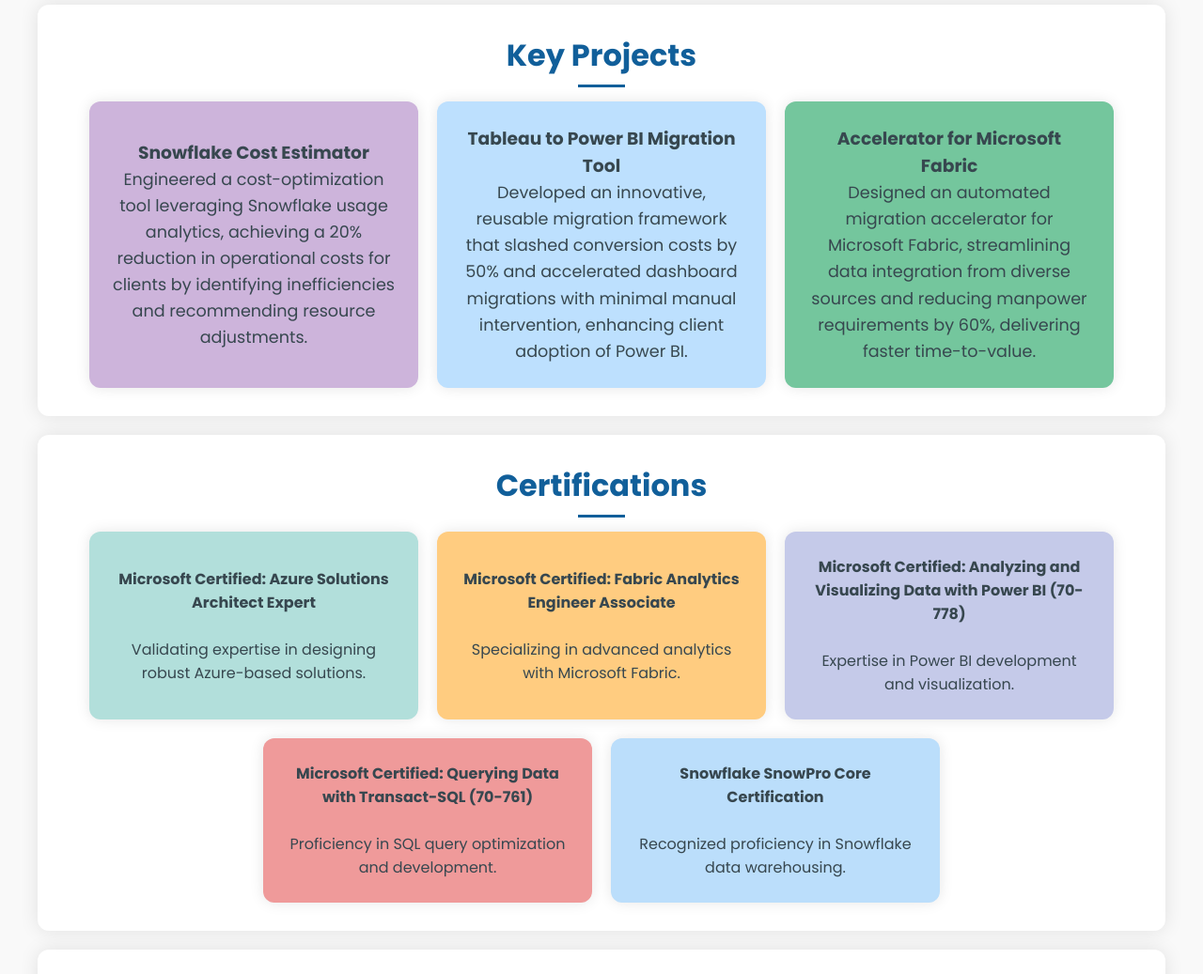
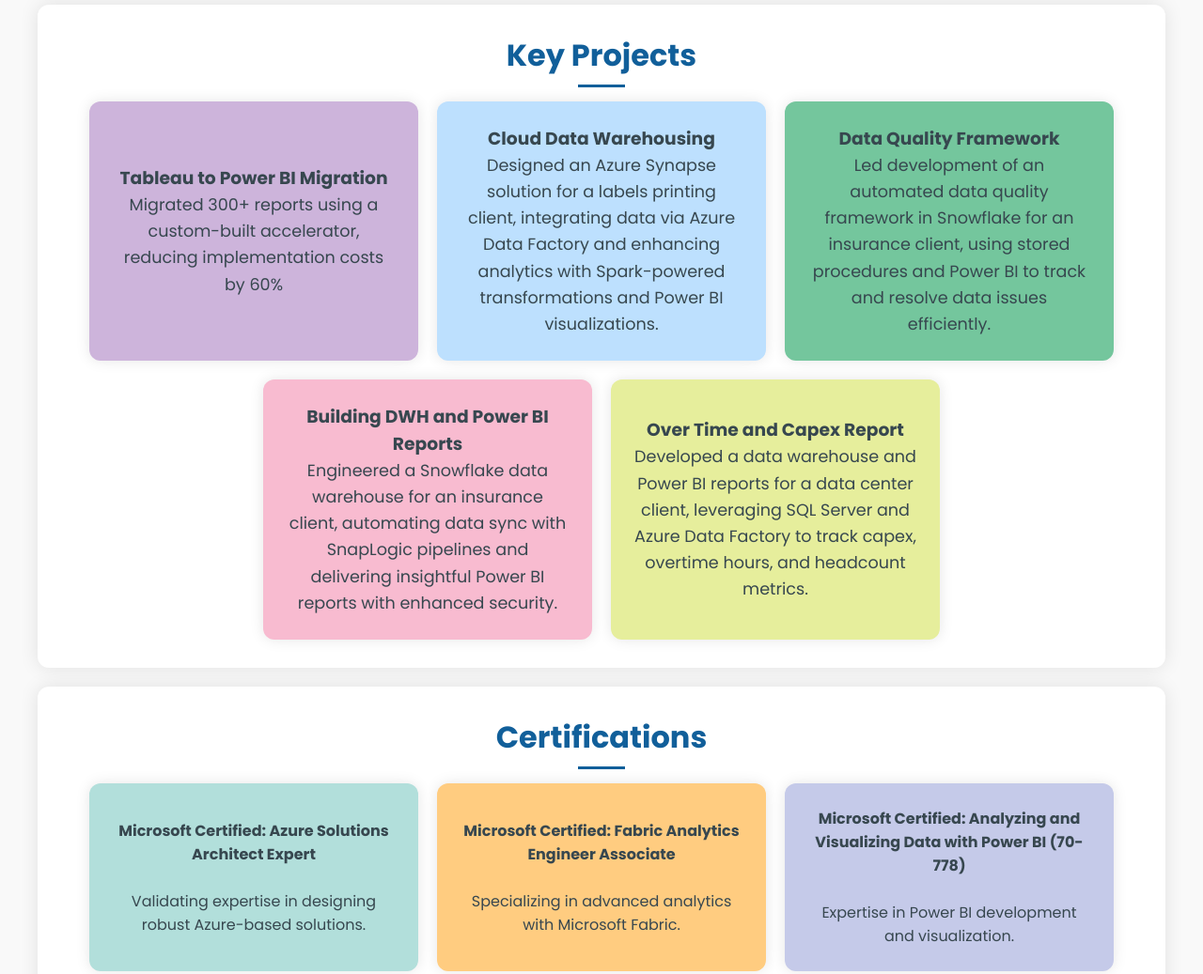
Before and after one commit to maddipatikiran/maddipatikiran.github.io, a plain HTML site: page index.html in a window 1280 px wide. Shown: the part 1280-2317 px from the top of the page at 94% size. Drawn offline with Linux system fonts and the light colour scheme.

Commit message:
Add files via upload

```diff
--- a/index.html
+++ b/index.html
@@ -12,7 +12,7 @@
   background-color: #f9f9f9;
   text-align: center;
   position: relative;
-  overflow-x: hidden; /* Prevent horizontal scroll on small screens */
+  overflow-x: hidden;
 }
 
 header {
@@ -32,7 +32,6 @@
   to { opacity: 1; transform: scale(1) rotate(0deg); }
 }
 
-/* Enhanced Pie Chart Animation */
 .pie-chart-container {
   position: absolute;
   top: 50%;
@@ -106,13 +105,13 @@
   color: #d0f400;
   position: relative;
   z-index: 2;
-  animation: textGlow 2s infinite alternate;
+  animation: textGlow 0s infinite alternate;
 }
 
 header p {
   position: relative;
   z-index: 2;
-  animation: slideUp 1.5s ease forwards 0.5s;
+  animation: slideUp 0s ease forwards 0s;
   opacity: 0;
 }
 
@@ -235,7 +234,6 @@
   box-shadow: 0 10px 20px rgba(0,0,0,0.2);
 }
 
-/* Skills Section Colors */
 .skills .card:nth-child(1) { background: #bbdefb; }
 .skills .card:nth-child(2) { background: #e1bee7; }
 .skills .card:nth-child(3) { background: #c8e6c9; }
@@ -245,19 +243,18 @@
 .skills .card:nth-child(7) { background: #b2dfdb; }
 .skills .card:nth-child(8) { background: #ffcc80; }
 
-/* Projects Section Colors */
 .projects .card:nth-child(1) { background: #cdb4db; }
 .projects .card:nth-child(2) { background: #bde0fe; }
 .projects .card:nth-child(3) { background: #74c69d; }
+.projects .card:nth-child(4) { background: #f8bbd0; }
+.projects .card:nth-child(5) { background: #e6ee9c; }
 
-/* Certifications Section Colors */
 .certifications .card:nth-child(1) { background: #b2dfdb; }
 .certifications .card:nth-child(2) { background: #ffcc80; }
 .certifications .card:nth-child(3) { background: #c5cae9; }
 .certifications .card:nth-child(4) { background: #ef9a9a; }
 .certifications .card:nth-child(5) { background: #bbdefb; }
 
-/* Enhanced Accelerator Flip Cards */
 .accelerators {
   display: flex;
   justify-content: center;
@@ -381,7 +378,6 @@
   100% { opacity: 1; transform: scale(1); }
 }
 
-/* Enhanced Scroll to Top Arrow */
 .scroll-to-top {
   position: fixed;
   bottom: 20px;
@@ -427,7 +423,6 @@
   transform: translateY(-5px);
 }
 
-/* Responsive Design */
 @media (max-width: 768px) {
   header { padding: 40px 20px; }
   header h1 { font-size: 2.2em; }
@@ -498,16 +493,24 @@
   <h2>Key Projects</h2>
   <div class="projects">
     <div class="card">
-      <h3>Snowflake Cost Estimator</h3>
-      <p>Engineered a cost-optimization tool leveraging Snowflake usage analytics, achieving a 20% reduction in operational costs for clients by identifying inefficiencies and recommending resource adjustments.</p>
+      <h3>Tableau to Power BI Migration</h3>
+      <p>Migrated 300+ reports using a custom-built accelerator, reducing implementation costs by 60%</p>
     </div>
     <div class="card">
-      <h3>Tableau to Power BI Migration Tool</h3>
-      <p>Developed an innovative, reusable migration framework that slashed conversion costs by 50% and accelerated dashboard migrations with minimal manual intervention, enhancing client adoption of Power BI.</p>
+      <h3>Cloud Data Warehousing</h3>
+      <p>Designed an Azure Synapse solution for a labels printing client, integrating data via Azure Data Factory and enhancing analytics with Spark-powered transformations and Power BI visualizations.</p>
     </div>
     <div class="card">
-      <h3>Accelerator for Microsoft Fabric</h3>
-      <p>Designed an automated migration accelerator for Microsoft Fabric, streamlining data integration from diverse sources and reducing manpower requirements by 60%, delivering faster time-to-value.</p>
+      <h3>Data Quality Framework</h3>
+      <p>Led development of an automated data quality framework in Snowflake for an insurance client, using stored procedures and Power BI to track and resolve data issues efficiently.</p>
+    </div>
+    <div class="card">
+      <h3>Building DWH and Power BI Reports</h3>
+      <p>Engineered a Snowflake data warehouse for an insurance client, automating data sync with SnapLogic pipelines and delivering insightful Power BI reports with enhanced security.</p>
+    </div>
+    <div class="card">
+      <h3>Over Time and Capex Report</h3>
+      <p>Developed a data warehouse and Power BI reports for a data center client, leveraging SQL Server and Azure Data Factory to track capex, overtime hours, and headcount metrics.</p>
     </div>
   </div>
 </section>
@@ -541,7 +544,7 @@
     <div class="flip-card">
       <div class="flip-card-inner">
         <div class="flip-card-front">Accelerator for Microsoft Fabric</div>
-        <div class="flip-card-back">Developed an automation tool that reduced manpower needs by 50% for Microsoft Fabric migrations across multiple data sources.</div>
+        <div class="flip-card-back">Developed an automation tool that reduced manpower needs by 60% for Microsoft Fabric migrations across multiple data sources.</div>
       </div>
     </div>
   </div>
@@ -559,7 +562,6 @@
   <p>© 2025 Kiran Kumar Maddipati | Data Architect & Cloud Consultant</p>
 </footer>
 
-<!-- Scroll to Top Arrow -->
 <div class="scroll-to-top" onclick="scrollToTop()"></div>
 
 <script>
@@ -579,7 +581,6 @@
   }
 });
 
-// Trigger animations on section visibility
 const sections = document.querySelectorAll('section');
 const observer = new IntersectionObserver((entries) => {
   entries.forEach(entry => {
@@ -596,7 +597,6 @@
 </script>
 
 <style>
-/* Animation trigger for sections */
 .animate-on-scroll { opacity: 0; transition: opacity 0.5s ease, transform 0.5s ease; }
 .animate-on-scroll.visible { opacity: 1; transform: translateY(0); }
 #about.animate-on-scroll { transform: translateY(50px); }
```
